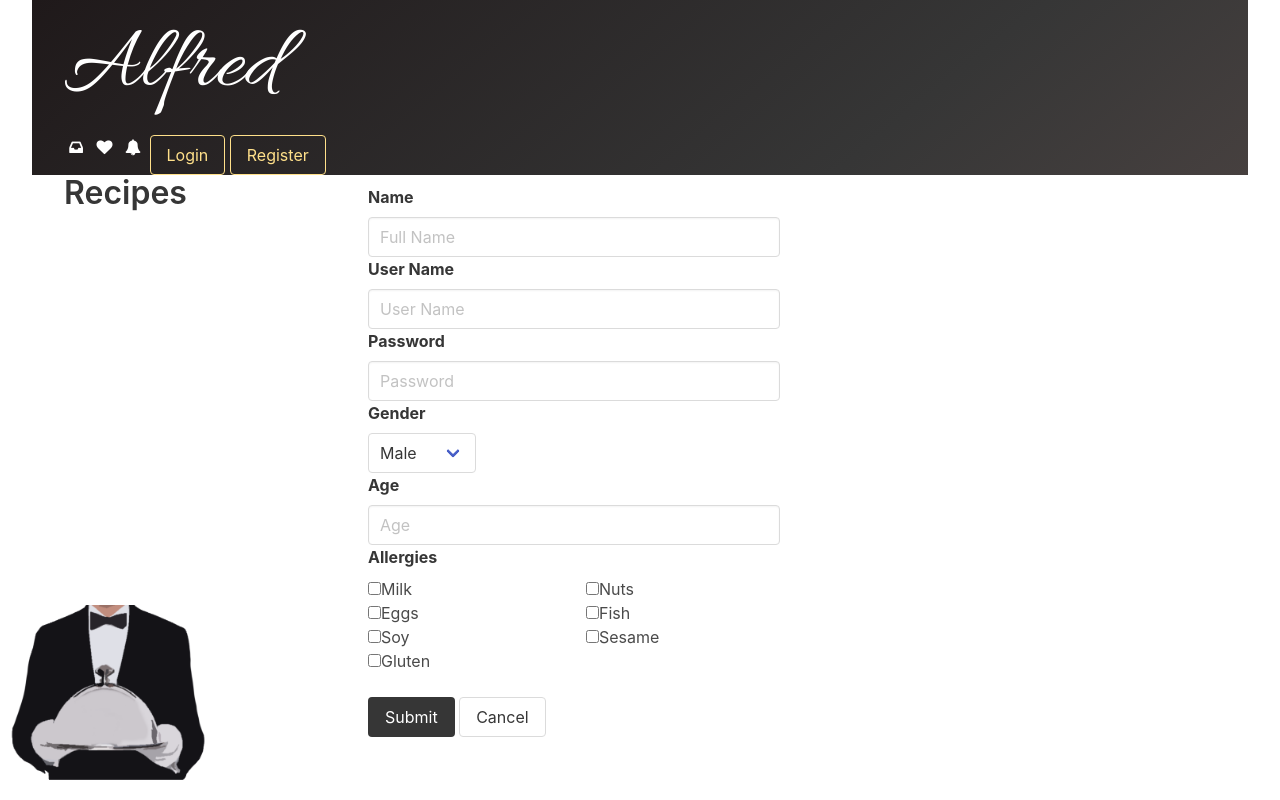
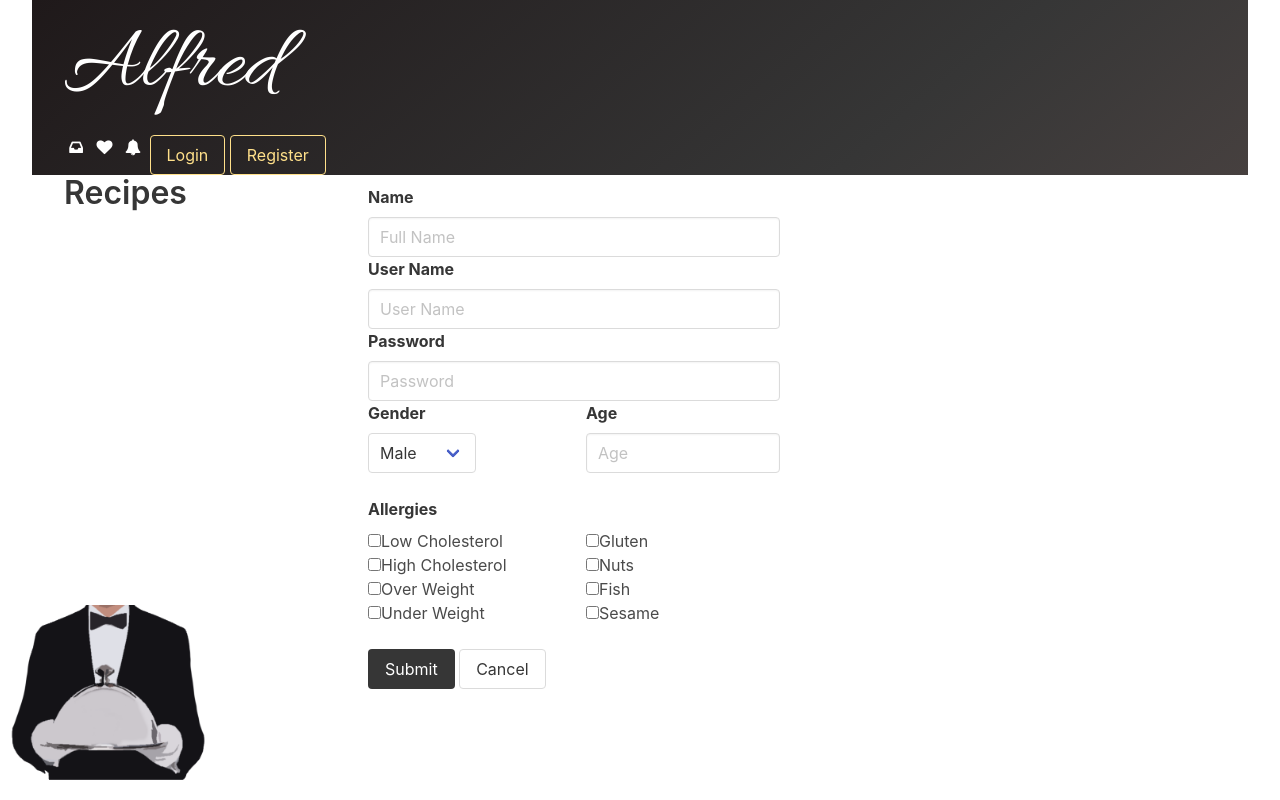
Before and after one commit to bryan-oliveira/alfred, a Flask app: page /register in a window 1280 px wide. Run offline with Flask 2, Linux system fonts and the light colour scheme; parts of the project's set-up code (start-up, migrations or seed data) failed here and were passed over; some libraries are stand-ins or nearby versions.

Commit message:
Changed register page

```diff
--- a/app/templates/register.html
+++ b/app/templates/register.html
@@ -5,7 +5,7 @@
     <div class="columns">
 
 
-        <!-- Second 1/4 of Screen -->
+        <!-- 1/2 of Screen (Centered) -->
         <div class="column is-half">
 
             {% if error_msg %}
@@ -32,6 +32,8 @@
                     <input class="input" type="password" placeholder="Password" name="pwd">
                 </p>
 
+                <div class="columns">
+                    <div class="column is-half">
                         <label class="label">Gender</label>
                         <p class="control is-horizontal">
                             <span class="select">
@@ -42,11 +44,15 @@
                             </span>
                         </p>
 
+                    </div>
+
+                    <div class="column">
                         <label class="label">Age</label>
                         <p class="control">
                             <input class="input" type="text" placeholder="Age" name="age">
                         </p>
-
+                    </div>
+                </div>
 
                 <!-- Allergy Section -->
                 <label class="label">Allergies</label>
@@ -56,27 +62,33 @@
                     <div class="column is-one-half">
                         <p class="control">
                             <label class="checkbox">
-                        <input type="checkbox" name="milk">Milk</label>
+                                <input type="checkbox" name="milk">Low Cholesterol</label>
                         </p>
 
                         <p class="control">
                             <label class="checkbox">
-                        <input type="checkbox" name="eggs">Eggs</label>
+                                <input type="checkbox" name="eggs">High Cholesterol</label>
                         </p>
 
                         <p class="control">
                             <label class="checkbox">
-                        <input type="checkbox" name="soy">Soy</label>
+                                <input type="checkbox" name="soy">Over Weight</label>
                         </p>
 
                         <p class="control">
                             <label class="checkbox">
-                        <input type="checkbox" name="gluten">Gluten</label>
+                                <input type="checkbox" name="soy">Under Weight</label>
                         </p>
+
                     </div>
 
                     <!-- Second column of allergy items -->
                     <div class="column is-one-half">
+                        <p class="control">
+                            <label class="checkbox">
+                                <input type="checkbox" name="gluten">Gluten</label>
+                        </p>
+
                         <p class="control">
                             <label class="checkbox">
                                 <input type="checkbox" name="nuts">Nuts</label>
@@ -97,7 +109,7 @@
 
                 <!-- Buttons -->
                 <p class="control">
-                <input type="submit" class="button is-dark" />
+                    <input type="submit" class="button is-dark"/>
                     <a class="button" href="/index">Cancel</a>
                 </p>
 
```
Also changed, not shown: data/database.db. Lines whose indentation alone changed are shown as unchanged.
